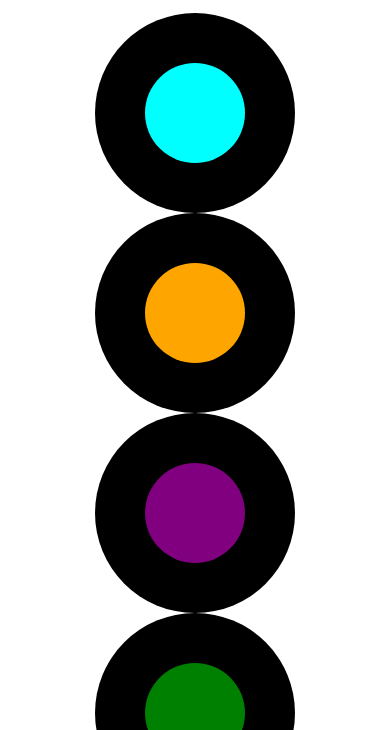
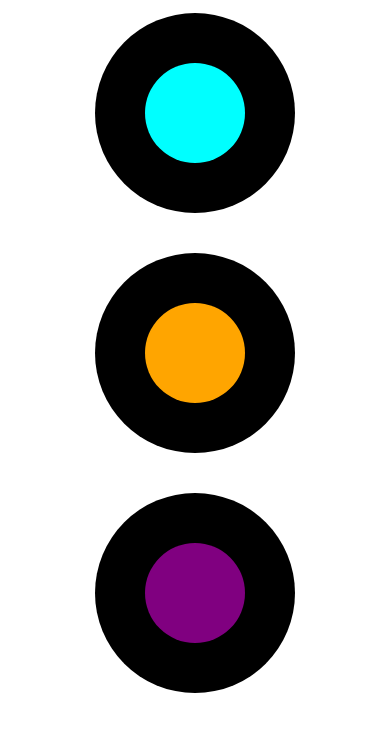
Before and after one commit to camerongjlaw/camerongjlaw.github.io, a plain HTML site: page index.html in a window 390 px wide. Shown: the part 101-831 px from the top of the page. Drawn offline with Linux system fonts and the light colour scheme.

Commit message:
Update index.html

```diff
--- a/index.html
+++ b/index.html
@@ -69,12 +69,15 @@
         background: green;
 
     }
-    @media screen and (max-width: 600px) {
+    @media screen and (max-width: 980px) {
         .circle-block{
             width: 100%;
             height: auto;
             flex-direction: column;
             flex-wrap: wrap;
+        }
+        .parent-circle{
+        margin-bottom: 40px;
         }
 
     }
```
